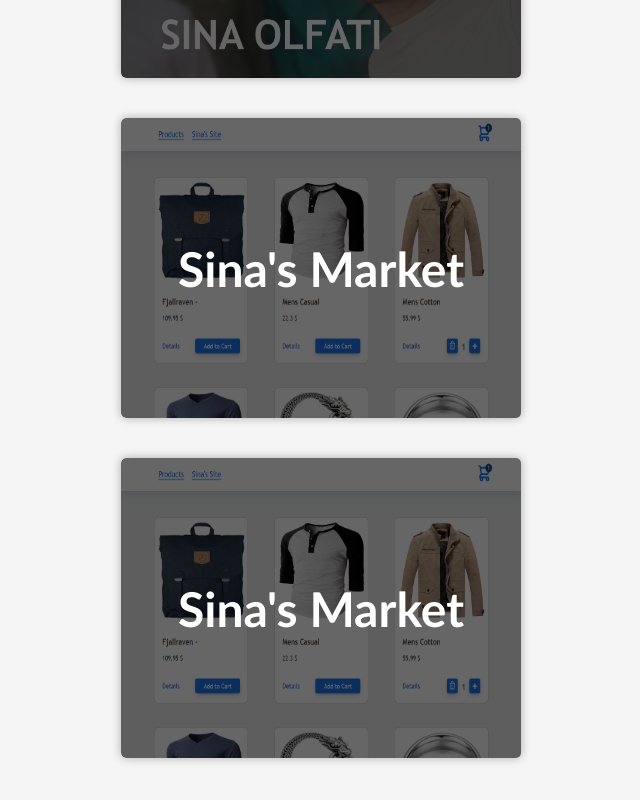
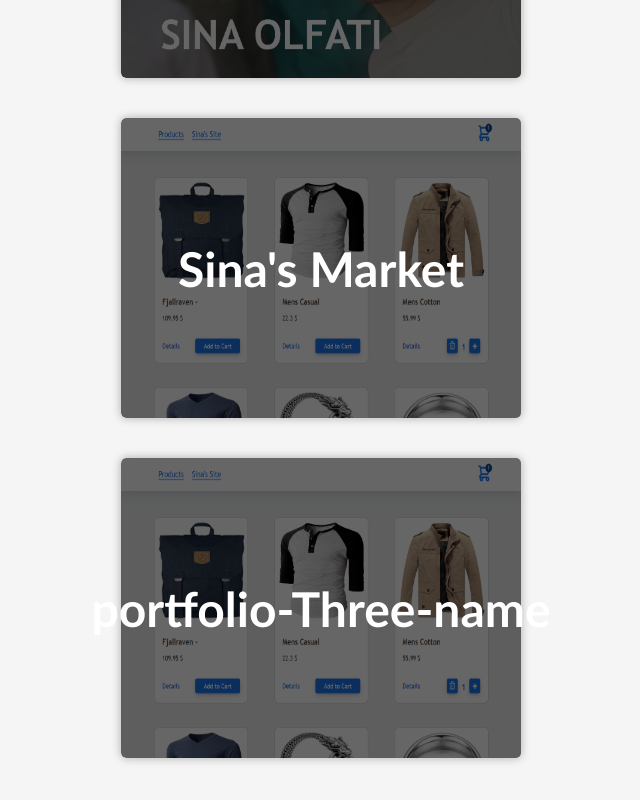
Before and after one commit to sina-olfati/sina-olfati-site, a React (Create React App) app: page /sina-olfati-site/portfolio in a window 1280 px wide. Shown: the part 342-1142 px from the top of the page, without its empty margins (319-959 px from the left). Built offline with nearby package versions, Linux system fonts and the light colour scheme; a web font is replaced by a local one.

Commit message:
portfolio: added texts to third card

```diff
--- a/public/assets/locales/en/translation.json
+++ b/public/assets/locales/en/translation.json
@@ -83,7 +83,10 @@
     "portfolio-two-name": "Sina's Market",
     "portfolio-two-description": "Every resume needs a shop project, Also it is an evidence to my skills with redux",
     "portfolio-two-technologies": "Technologies: React, Redux, Redux-Thunk, PWA(It is installable), SPA, JavaScript, CSS, HTML",
-    "portfolio-two-visit": "Visit the site",
+    "portfolio-three-name": "Resume Template",
+    "portfolio-three-description": "Enjoy the animations and simplicity of this new resume template!",
+    "portfolio-three-technologies": "Technologies: Next.Js, JavaScript, CSS, HTML",
+    "portfolio-visit": "Visit the site",
 
 
     "contact-emailme-emailme": "Email Me",
--- a/public/assets/locales/fa/translation.json
+++ b/public/assets/locales/fa/translation.json
@@ -81,7 +81,10 @@
     "portfolio-two-name": "فروشگاه سینا",
     "portfolio-two-description": "هررزومه‌ای به یه پروژه فروشگاهی نیاز داره، همچنین مدرکیه برای اثبات مهارت‌های من در ریداکس",
     "portfolio-two-technologies": "تکنولوژی‌ها: React, Redux, Redux-Thunk, PWA, SPA, JavaScript, CSS, HTML",
-    "portfolio-two-visit": "بازدید از سایت",
+    "portfolio-three-name": "قالب رزومه",
+    "portfolio-three-description": "از انیمیشن‌ها و سادگی این قالب رزومه لذت ببرید!",
+    "portfolio-three-technologies": "تکنولوژی‌ها: Next.Js, JavaScript, CSS, HTML",
+    "portfolio-visit": "بازدید از سایت",
 
 
     "contact-emailme-emailme": "به من ایمیل بزن",
--- a/src/screens/Portfolio.tsx
+++ b/src/screens/Portfolio.tsx
@@ -62,14 +62,14 @@ const Portfolio = () => {
           {/* Third card */}
           <div className='card'>
             <div className='card-picture'>
-              <p>{t("portfolio-two-name")}</p>
+              <p>{t("portfolio-Three-name")}</p>
               <img src={ myShop } alt='Sinas Shop'/>
             </div>
             <div className='card-text'>
-              <h1>{t("portfolio-two-name")}</h1>
-              <h2>{t("portfolio-two-description")}</h2>
-              <h3>{t("portfolio-two-technologies")}</h3>
-              <Link className="visitButton" to='/sina-olfati-site/products'>{t("portfolio-two-visit")}</Link>
+              <h1>{t("portfolio-Three-name")}</h1>
+              <h2>{t("portfolio-Three-description")}</h2>
+              <h3>{t("portfolio-Three-technologies")}</h3>
+              <a className="visitButton" href='https://resume-template-sina.vercel.app'>{t("portfolio-two-visit")}</a>
             </div>
           </div>
 
```
